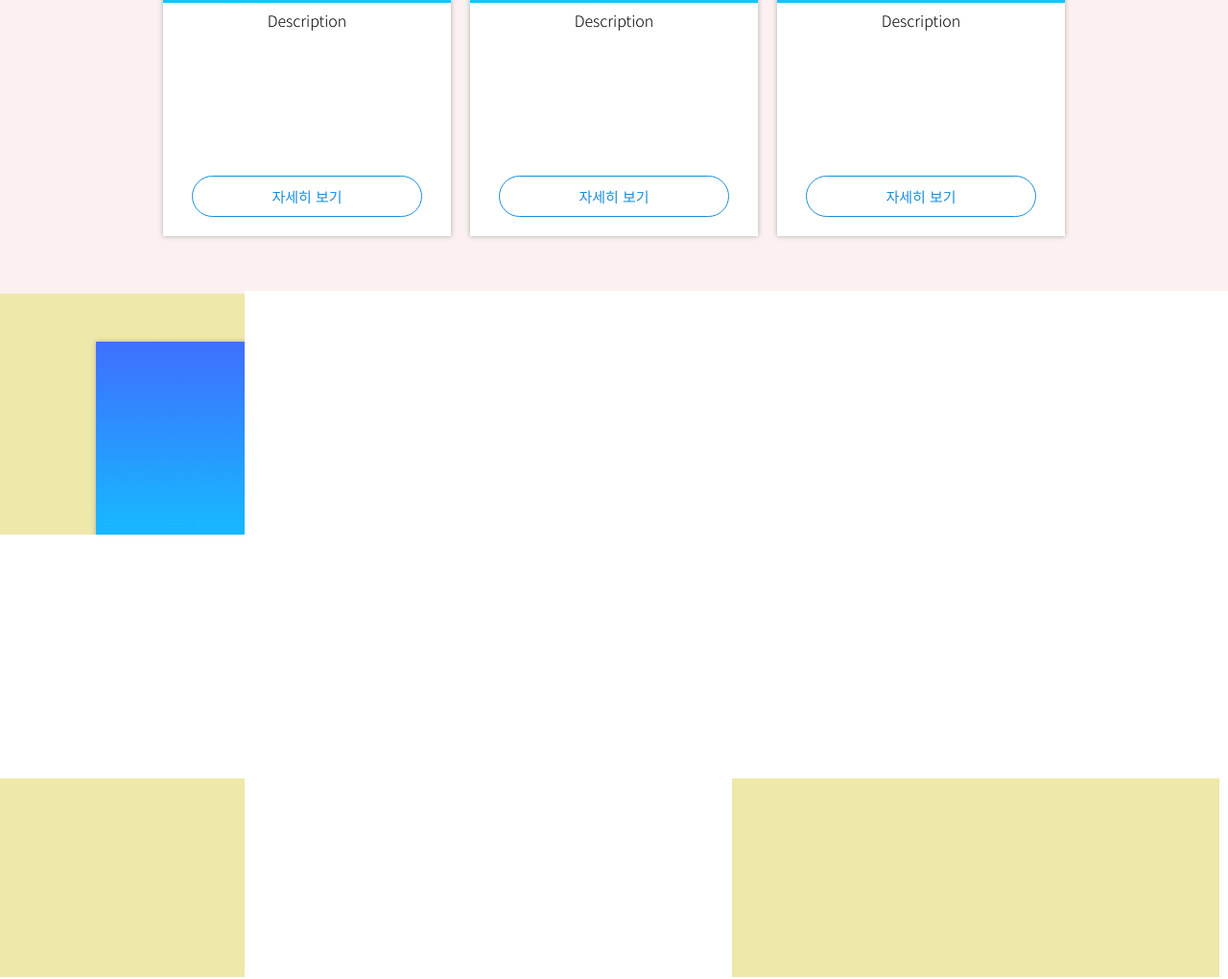
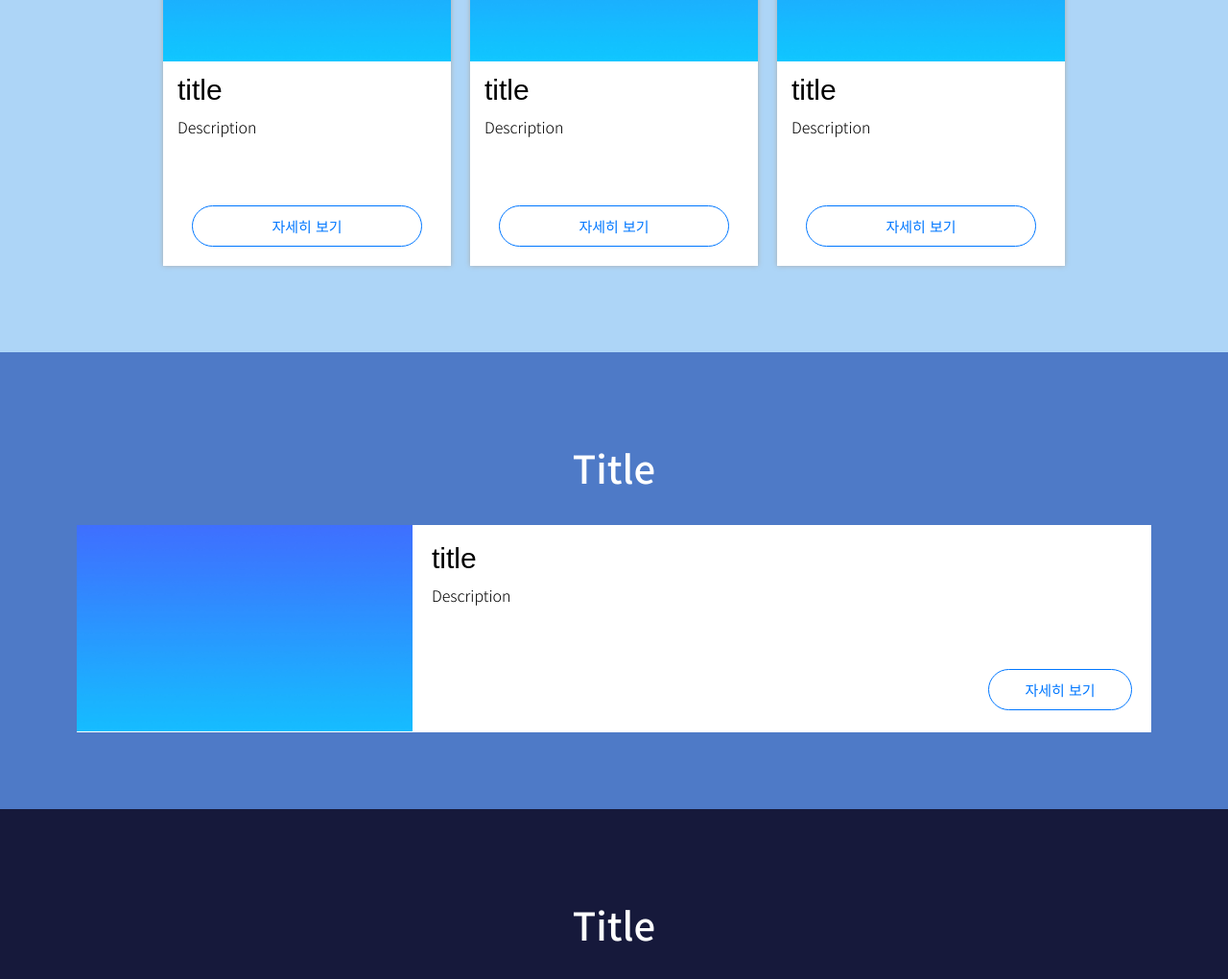
Before and after one commit to DDCheww/mentoring-portfolio, a plain HTML site: page index.html in a window 1280 px wide. Shown: the part 968-1988 px from the top of the page at 96% size. Drawn offline with nearby package versions, Linux system fonts and the light colour scheme.

Commit message:
Grouping CSS

```diff
--- a/index.html
+++ b/index.html
@@ -25,11 +25,11 @@
         <img src="img/profile.jpg" alt="profile_pic" width="400px">
       </div>
       <div class="contents">
-        <div class="title">
-          <h1>황소영</h1>
-        </div>
-        <div class="maintext">
-          <p>안녕하세요 황소영입니다!</p>
+        <h1>황소영</h1>
+        <p>안녕하세요 황소영입니다!</p>
+        <p>내용은 두줄까지 입력하는게 제일 깔끔</p>
+        <div class="page">
+          <p>Description</p>
         </div>
       </div>
     </div>
@@ -44,34 +44,48 @@
       <div class="card-container">
         <div class="card-history">
           <img src="img/temp.jpg" alt="history_pic">
-          <div class="maintext">Description</div>
+          <div class="text-box">
+            <h2>title</h2>
+            <p>Description</p>
+          </div>
           <button>자세히 보기</button>
         </div>
         <div class="card-history">
           <img src="img/temp.jpg" alt="history_pic">
-          <div class="maintext">Description</div>
+          <div class="text-box">
+            <h2>title</h2>
+            <p>Description</p>
+          </div>
           <button>자세히 보기</button>
         </div>
         <div class="card-history">
           <img src="img/temp.jpg" alt="history_pic">
-          <div class="maintext">Description</div>
+          <div class="text-box">
+            <h2>title</h2>
+            <p>Description</p>
+          </div>
           <button>자세히 보기</button>
         </div>
       </div>
-  </div>
+    </div>
   </div>
 
 
   <div class="card" id="book3">
     <div class="wrapper">
+      <div class="title">
+        <h1>Title</h1>
+      </div>
       <div class="article-container">
         <div class="article">
           <div class="article-img-container">
             <img src="img/temp.jpg" alt="article_pic">
           </div>
           <div class="article-desc-container">
-            <div><h2>Title</h2></div>
-            <div class="maintext">Description</div>
+            <div class="text-box">
+              <h2>title</h2>
+              <p>Description</p>
+            </div>
             <button>자세히 보기</button>
           </div>
         </div>
@@ -82,21 +96,26 @@
 
   <div class="card" id="book4">
     <div class="wrapper">
-      <div class="move-pointer" id="to-left">◀</div>
-      <div class="diary">
-        <div class="diary-pic">
-          <img src="img/temp.jpg" alt="diary_pic" width="300px">
+      <div class="title">
+        <h1>Title</h1>
+      </div>
+      <div class="content">
+        <div class="move-pointer" id="to-left">
+          <img src="img/next.svg" alt="◀">
         </div>
-        <div class="diary-text">
-          <div class="title">
-            title
+        <div class="diary">
+          <div class="diary-pic">
+            <img src="img/temp.jpg" alt="diary_pic">
           </div>
-          <div class="contents">
-            contents
+          <div class="diary-text">
+            <h2>Title</h2>
+            <p>contents</p>
           </div>
         </div>
+        <div class="move-pointer" id="to-right">
+          <img src="img/next.svg" alt="▶">
+        </div>
       </div>
-      <div class="move-pointer" id="to-right">▶</div>
     </div>
   </div>
 
--- a/style.css
+++ b/style.css
@@ -1,27 +1,102 @@
+/* noto sans import */
 @import url('https://fonts.googleapis.com/css2?family=Noto+Sans+KR:wght@300;400;500;600&display=swap');
 
+
+/* ========== share ========== */
 div {
-    text-align: center;
-    /* border: royalblue solid; */
-    width: 100%;
-
     font-family: 'Noto Sans KR', sans-serif;
     font-weight: 200;
+    text-align: center;
+
+    /* border: 1px royalblue solid; */
+    width: 100%;
 }
 
+.card {
+    display: flex;
+    flex-direction: row;
+    height: fit-content;
+}
+
+.wrapper {
+    display: flex;
+    flex-direction: row;
+    align-self: center;
+
+    padding: 80px;
+    margin: 0px auto;
+    max-width: 1200px;
+}
+
+h1 {
+    font-family: 'Noto Sans KR', sans-serif;
+    font-weight: 500;
+    font-size: 40px;
+    text-align: left;
+    padding-top: 20px;
+    padding-bottom: 20px;
+}
+
+/* for book2 */
+.title h1 {
+    padding-bottom: 40px;
+    text-align: center;
+}
+
+/* for book2 */
+h2 {
+    font-family: 'Noto Snas KR', sans-serif;
+    font-weight: 500;
+    font-size: 30px;
+    text-align: left;
+    margin-bottom: 15px;
+}
+
+p {
+    text-align: left;
+    margin-bottom: 10px;
+}
+
+/* for book2 */
+button {
+    /* text setting */
+    font-family: 'Noto Sans KR', sans-serif;
+    font-weight: 400;
+    font-size: 15px;
+    color: #0077ff;
+    text-align: center;
+
+    /* button setting */
+    background-color: #00ff0000;
+    border: #0077ff solid;
+    border-radius: 50px;
+    border-width: 1.5px;
+    padding: 10px;
+}
+
+/* for book2 */
+button:hover{
+    background-color: #0077ff;
+    color: white;
+}
+
+/* ========== navigation ========== */
 div.navigation {
     background-color: #303030;
     height: 60px;
-    text-align: left;
+
     padding-left: 50px;
     padding-right: 50px;
+
     display: flex;
     flex-direction: row;
 }
 
 div.navigation button {
-    background-color: #303030;
+    /* Remove Button's Preset */
+    background-color: #00000000;
     border: 0px;
+
     color: white;
     height: inherit;
     width: 120px;
@@ -37,108 +112,55 @@ div.navigation img {
     align-self: center;
     height: 40px;
     padding-right: 40px;
+
+    /* svg 이미지 색 반전시키기 위한 filter. 내용에 큰 의미 안 두고 그냥 복붙하면 됩니다 */
     filter: invert(100%) sepia(0%) saturate(18%) hue-rotate(314deg) brightness(106%) contrast(104%);
 }
 
-h1 {
-    font-family: 'Noto Sans KR', sans-serif;
-    font-weight: 500;
-    font-size: 40px;
-    text-align: left;
-    margin-top: 20px;
-    margin-bottom: 20px;
-}
-
-h2 {
-    font-family: 'Noto Snas KR', sans-serif;
-    font-weight: 500;
-    font-size: 30px;
-    text-align: left;
-    margin-bottom: 15px;
-}
-
-p {
-    text-align: left;
-}
-
-button {
-    font-family: 'Noto Sans KR', sans-serif;
-    font-weight: 400;
-    font-size: 15px;
-    background-color: #00ff0000;
-
-    border-radius: 50px;
-    border: #188ddb solid;
-    border-width: 1.5px;
-    color: #188ddb;
-    padding: 10px;
-
-    text-align: center;
-}
-
-button:hover{
-    background-color: #188ddb;
-    color: white;
-}
-
-
-.wrapper {
-    display: flex;
-    flex-direction: row;
-    align-self: center;
-    margin-left : 100px;
-    margin-right : 100px;
-    margin-top : 50px;
-    margin-bottom : 50px;
-
-}
-
-.card {
-    background-color: palegoldenrod;
-    border-width: 1px;
-
-    display: flex;
-    flex-direction: row;
-    width: 100%;
-    height: fit-content;
-}
+/* ========== book1 ========== */
 
 #book1 {
-    background-color: #ebfcfc
+    background-color: #F7FAFC;
 }
 
 #book1 .contents{
     padding: 20px;
 }
 
-#book1 .title {
-    margin-bottom: 20px;
+#book1 .page{
+    background-color: white;
+    padding: 20px;
+    margin-top: 20px;
+
+    height: 150px;
+    box-shadow: 2px 1px 5px 0px #AAAAAA;
+}
+
+#book1 .wrapper {
+    max-width: 900px;
 }
 
 .profile_pic {
-    width: 400px;
-    margin: 10px;
+    width: 350px;
+    height: 350px;;
+    padding: 10px;
 }
 
 .profile_pic img {
     width: inherit;
-    height: 400px;
+    height: inherit;
     border-radius: 70%;
 }
 
+/* ========== book2 ========== */
 #book2 {
-    background-color: #fcf0f0;
+    background-color: #ADD5F7;
 }
-
-/* div.title, div.maintext {
-    width: 100%;
-    display: flex;
-    flex-direction: column;
-} */
 
 #book2 .wrapper {
     display: flex;
     flex-direction: column;
+    max-width: 1200px;
 }
 
 div.card-container {
@@ -167,11 +189,10 @@ div.card-history {
     object-fit: cover;
 }
 
-.card-history .maintext {
-    height: 140px;
-    width: 90%;
-    align-self:center;
-    padding: 10px;
+.card-history .text-box{
+    padding: 15px;
+    width: auto;
+    height: 100px;
 
 }
 
@@ -181,6 +202,21 @@ div.card-history {
     margin: 20px;
 }
 
+
+
+/* ========== book3 ========== */
+#book3 {
+    background-color: #4E7AC7;
+}
+
+#book3 .wrapper {
+    display: flex;
+    flex-direction: column;
+}
+
+#book3 .title {
+    color: white;
+}
 .article-container {
     display: flex;
     flex-direction: column;
@@ -191,7 +227,7 @@ div.card-history {
     display: flex;
     flex-direction: row;
     background-color: white;
-    box-shadow: 0px 0px 5px 0px #AAAAAA;
+    /* box-shadow: 0px 0px 5px 0px #AAAAAA; */
     height: fit-content;
 }
 
@@ -202,20 +238,17 @@ div.card-history {
 
 .article-img-container img {
     width: 350px;
-    height: 210px;
+    height: 215px;
     object-fit: cover;
 }
 
 .article-desc-container {
     width: 80%;
-    /* display: flex;
-    flex-direction: column; */
     padding: 20px;
 }
 
-.article-desc-container .maintext {
-    text-align: left;
-    height: 60px;
+.article-desc-container .text-box{
+    height: 120px;
 }
 
 .article-desc-container button {
@@ -224,22 +257,67 @@ div.card-history {
     margin-top: 10px;
 }
 
-.diary {
-    display: flex;
-    flex-direction: row;
-    width: 60%;
+
+
+/* ========== book4 ========== */
+#book4 {
+    background-color: #16193B;
 }
 
-.diary-pic {
-    width: 50%;
-}
-
-.diary-text {
-    width: 50%;
+#book4 .wrapper {
     display: flex;
     flex-direction: column;
 }
 
+#book4 div.content{
+    display: flex;
+    flex-direction: row;
+}
+
+#book4 .title {
+    color: white;
+}
+
+.diary {
+    display: flex;
+    flex-direction: row;
+
+    width: 80%;
+    height: 500px;
+    background-color: white;
+}
+
+.diary-pic {
+    width: fit-content;
+    height: fit-content;
+}
+
+.diary-pic img {
+    width: 400px;
+    height: 500px;
+    object-fit: cover;
+}
+
+.diary-text {
+    display: flex;
+    flex-direction: column;
+
+    padding: 20px;
+}
+
 .move-pointer {
-    width: 20%;
+    width: fit-content;
+    height: 500px;
+    display: flex;
+    align-items: center;
 }
+
+.move-pointer img {
+    filter: invert(100%) sepia(0%) saturate(18%) hue-rotate(314deg) brightness(106%) contrast(104%);
+    width: 50px;
+    padding: 30px;
+}
+
+.move-pointer#to-left img{
+    transform: scaleX(-1);
+}
```
Also changed, not shown: img/next.svg (added).
